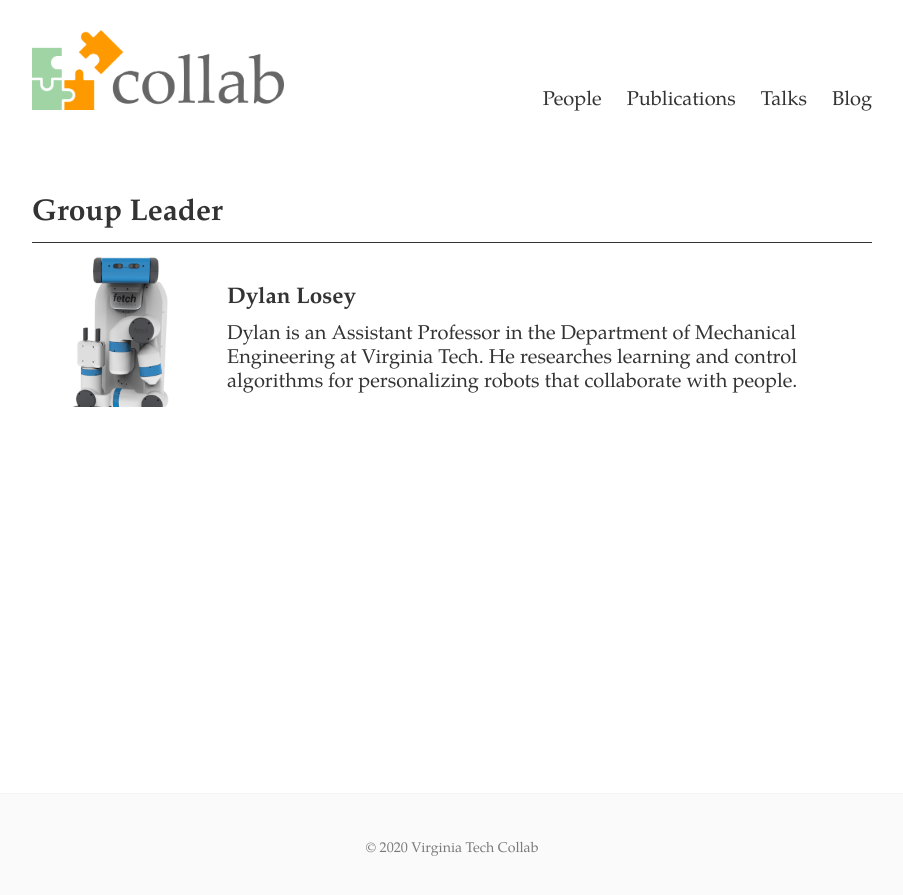
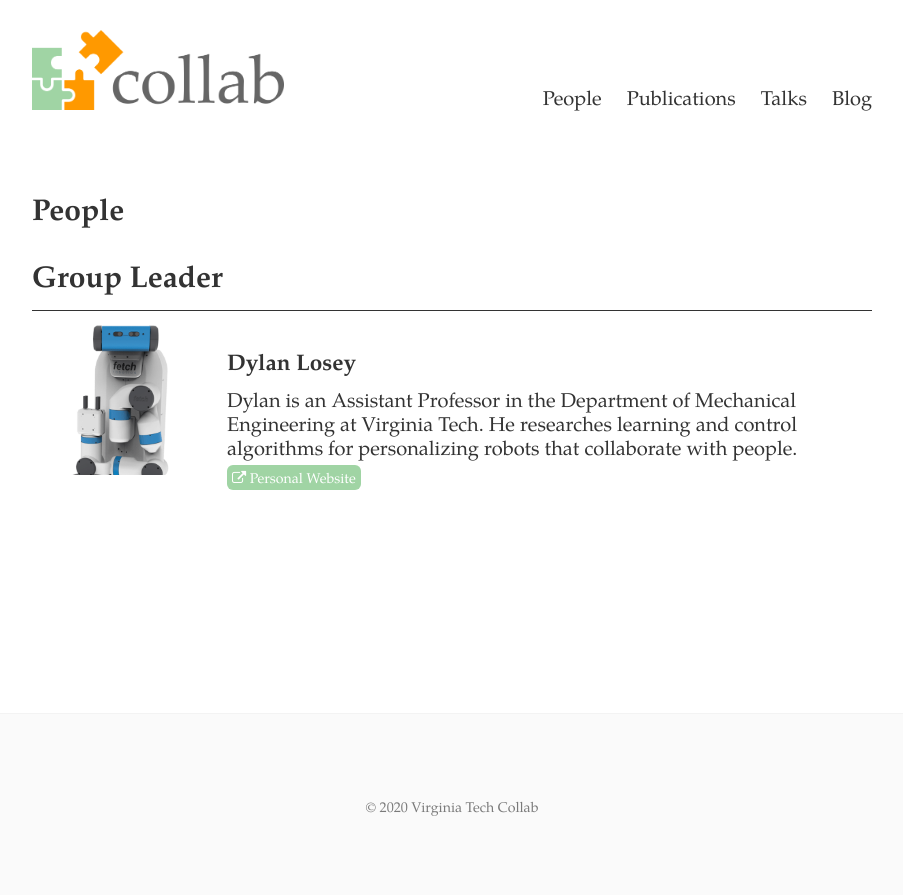
Before and after one commit to VT-Collab/vt-collab.github.io, a Jekyll site: the page built from people.html, in a window 1280 px wide. Shown: the top 895 px of the page, without its empty margins (188-1091 px from the left). Built offline with Jekyll 4.4.1, drawn with Linux system fonts in a browser that asks for light colours.

Commit message:
using icons for links

```diff
--- a/_data/people.yml
+++ b/_data/people.yml
@@ -1,6 +1,6 @@
 
 - name: Dylan Losey
   picture:
-  home_url: http://dylanlosey.com/
+  website: http://dylanlosey.com/
   description: Dylan is an Assistant Professor in the Department of Mechanical Engineering at Virginia Tech. He researches learning and control algorithms for personalizing robots that collaborate with people.
   rank: leader
--- a/_sass/_variables.scss
+++ b/_sass/_variables.scss
@@ -131,7 +131,7 @@ $nav-active-border-bottom: 0px solid $light-gray;
 
 // Footer
 $footer-border-top: thin solid #f3f3f3;
-$footer-padding: $space-3;
+$footer-padding: $space-4;
 $footer-color: #7a7a7a;
 $footer-bg-color: #fafafa;
 $footer-font-weight: 300;
--- a/people.html
+++ b/people.html
@@ -1,10 +1,29 @@
 ---
 layout: page
 title: People
-show_title: false
+show_title: true
 permalink: /people/
 tags: people
 ---
+
+
+<link rel="stylesheet" href="https://cdnjs.cloudflare.com/ajax/libs/font-awesome/4.7.0/css/font-awesome.min.css">
+
+
+<style>
+  .btn {
+  background-color: #A0D4A4;
+  color: white;
+  padding: 0px 4px;
+  text-align: center;
+  display: inline-block;
+  cursor: pointer;
+  border-radius: 6px
+  }
+  .btn:hover {
+      background-color: #999;
+  }
+</style>
 
 
 {% for rank in site.data.ranks %}
@@ -27,6 +46,10 @@ tags: people
       <td>
         <h3>{{ person.name }}</h3>
         {{ person.description }}
+        {% if person.website.size > 0 %}
+        <br><small><a href="{{ person.website }}" style="text-decoration:none;"><button class="btn">
+          <i class="fa fa-external-link"></i> Personal Website</button></a></small>
+        {% endif %}
       </td>
     </tr>
 	  {% endif %}
```
Also changed, not shown: publications.html (+8 -5 lines).
